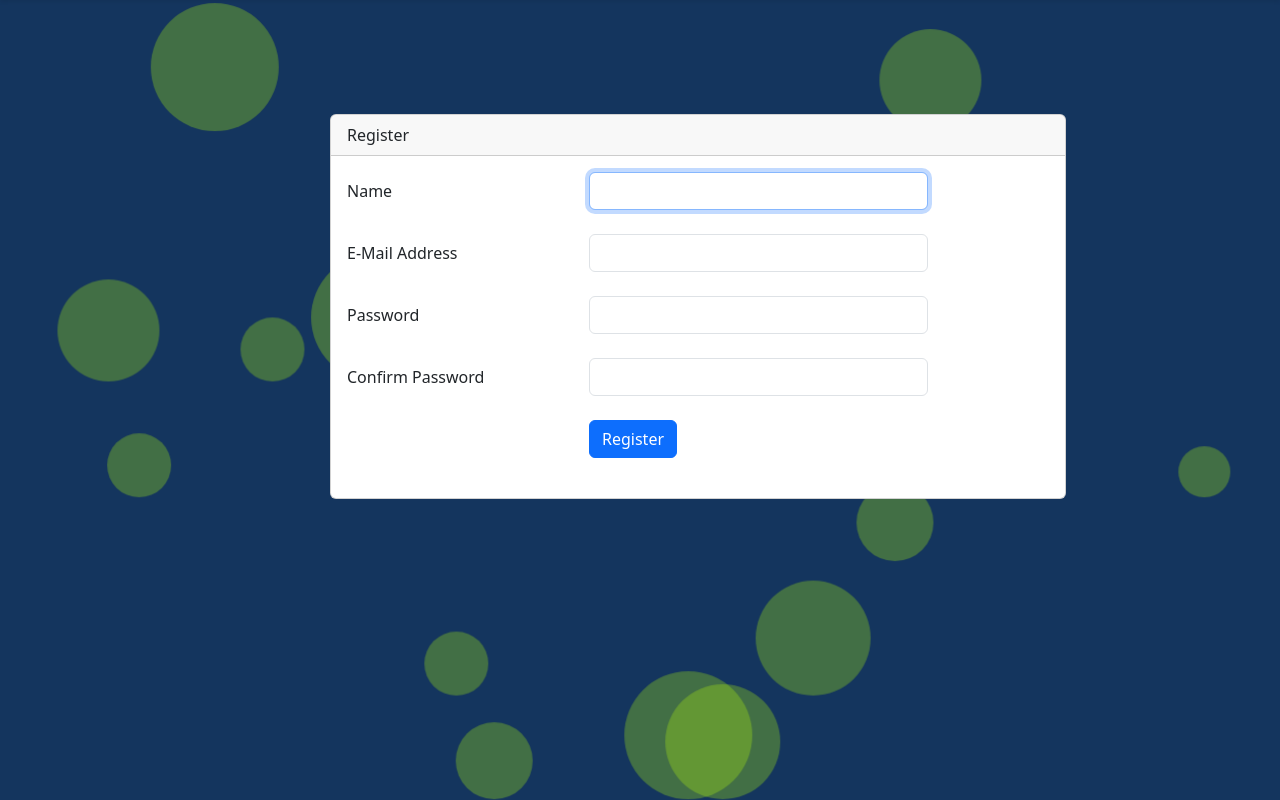
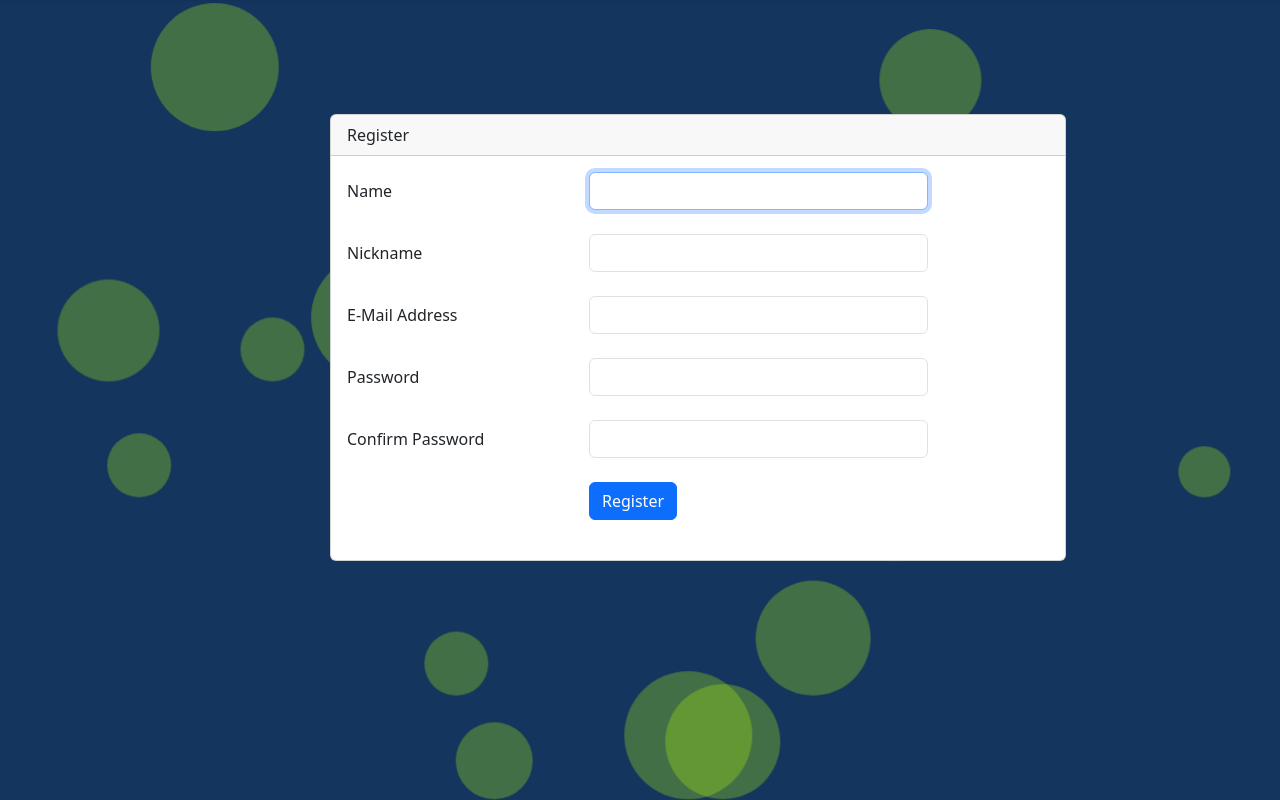
Before and after one commit to giovannimegliola/booleansgate, a Laravel app: page /register in a window 1280 px wide. Shown: the part 70-870 px from the top of the page. Run offline with Laravel 10, Linux system fonts and the light colour scheme; style sheets or scripts are compiled from the project's sources.

Commit message:
added nickname field to register, nickname is shown on the top-right side of navbar

```diff
--- a/app/Http/Controllers/Auth/RegisteredUserController.php
+++ b/app/Http/Controllers/Auth/RegisteredUserController.php
@@ -32,12 +32,14 @@ class RegisteredUserController extends Controller
     {
         $request->validate([
             'name' => ['required', 'string', 'max:255'],
-            'email' => ['required', 'string', 'lowercase', 'email', 'max:255', 'unique:'.User::class],
+            'nickname' => ['required', 'string', 'max:255'],
+            'email' => ['required', 'string', 'lowercase', 'email', 'max:255', 'unique:' . User::class],
             'password' => ['required', 'confirmed', Rules\Password::defaults()],
         ]);
 
         $user = User::create([
             'name' => $request->name,
+            'nickname' => $request->nickname,
             'email' => $request->email,
             'password' => Hash::make($request->password),
         ]);
--- a/app/Models/User.php
+++ b/app/Models/User.php
@@ -19,6 +19,7 @@ class User extends Authenticatable
      */
     protected $fillable = [
         'name',
+        'nickname',
         'email',
         'password',
     ];
--- a/database/seeders/UserSeeder.php
+++ b/database/seeders/UserSeeder.php
@@ -17,6 +17,7 @@ class UserSeeder extends Seeder
         for ($i = 0; $i < 6; $i++) {
             $newUser = new User();
             $newUser->name = $faker->name();
+            $newUser->nickname = $faker->jobTitle();
             $newUser->email = $faker->email();
             $newUser->password = '12345678';
             $newUser->save();
--- a/resources/views/auth/register.blade.php
+++ b/resources/views/auth/register.blade.php
@@ -79,6 +79,20 @@
                         </div>
 
                         <div class="mb-4 row">
+                            <label for="nickname" class="col-md-4 col-form-label text-md-right">{{ __('Nickname') }}</label>
+
+                            <div class="col-md-6">
+                                <input id="nickname" type="text" class="form-control @error('nickname') is-invalid @enderror" name="nickname" value="{{ old('nickname') }}" required autocomplete="nickname" autofocus>
+
+                                @error('nickname')
+                                <span class="invalid-feedback" role="alert">
+                                    <strong>{{ $message }}</strong>
+                                </span>
+                                @enderror
+                            </div>
+                        </div>
+
+                        <div class="mb-4 row">
                             <label for="email" class="col-md-4 col-form-label text-md-right">{{ __('E-Mail Address') }}</label>
 
                             <div class="col-md-6">
--- a/resources/views/layouts/app.blade.php
+++ b/resources/views/layouts/app.blade.php
@@ -72,7 +72,7 @@
                         @else
                         <li class="nav-item dropdown">
                             <a id="navbarDropdown" class="nav-link dropdown-toggle" href="#" role="button" data-bs-toggle="dropdown" aria-haspopup="true" aria-expanded="false" v-pre>
-                                {{ Auth::user()->name }}
+                                {{ Auth::user()->nickname }}
                             </a>
 
                             <div class="dropdown-menu dropdown-menu-right" aria-labelledby="navbarDropdown">
```
Also changed, not shown: database/migrations/2024_01_15_155849_add_nickname_to_users_table.php (added).
